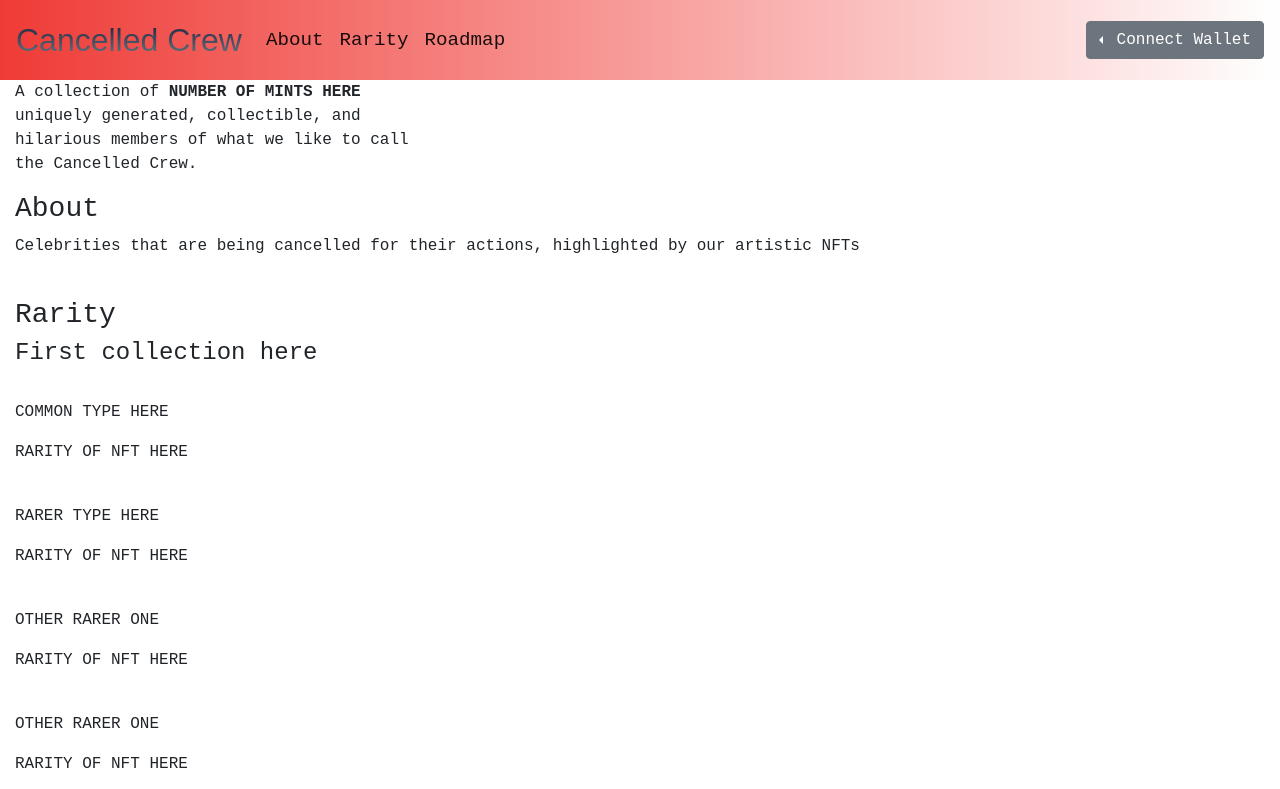
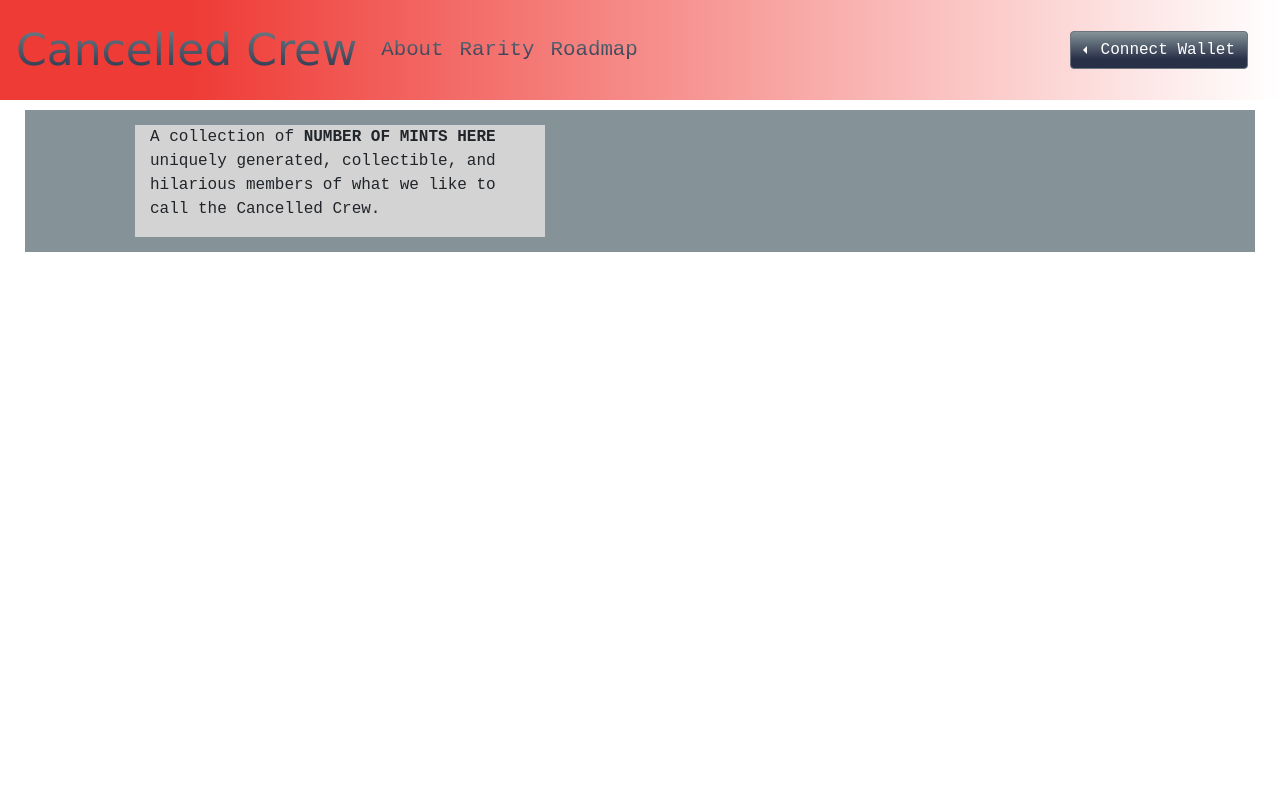
Before and after one commit to daviewave/Solana-NFT-mint, a plain HTML site: page index.html in a window 1280 px wide. Shown: the top 789 px of the page. Drawn offline with nearby package versions, Linux system fonts and the light colour scheme; files that its build step writes are made by us from their sources.

Commit message:
Everything updated together, navbar styled

```diff
--- a/assets/css/style.css
+++ b/assets/css/style.css
@@ -6,16 +6,48 @@
 	scroll-behavior: smooth;
 }
 
+#home-container {
+  display: flex;
+  justify-content: center;
+  align-items: center;
+  background-color: #859398;
+  margin: 10px 10px 10px 10px;
+}
+
+#home-page-left-column {
+  background-color: lightgrey;
+  margin-left: 15px;
+  margin-top: 15px;
+  margin-bottom: 15px;
+}
+
+/* Sets the default visibilt for all non-home page containers */
+#about-container {
+  visibility: hidden;
+}
+
+#rarity-container {
+  visibility: hidden;
+}
+
+#roadmap-container {
+  visibility: hidden;
+}
+
+#faq-container {
+  visibility: hidden;
+}
+
 body {
 	background-color: #fff;
 }
 
 .navbar {
 	background: #EF3B36;  /* fallback for old browsers */
-	background: -webkit-linear-gradient(to left, #FFFFFF, #EF3B36);  /* Chrome 10-25, Safari 5.1-6 */
-	background: linear-gradient(to left, #FFFFFF, #EF3B36); /* W3C, IE 10+/ Edge, Firefox 16+, Chrome 26+, Opera 12+, Safari 7+ */
+	background: -webkit-linear-gradient(to left, #FFFFFF, #EF3B36 85%);  /* Chrome 10-25, Safari 5.1-6 */
+	background: linear-gradient(to left, #FFFFFF, #EF3B36 85%); /* W3C, IE 10+/ Edge, Firefox 16+, Chrome 26+, Opera 12+, Safari 7+ */
 
-	height: 80px;
+	height: 100px;
 	display: flex;
 	justify-content: center;
 	align-items: center;
@@ -33,9 +65,9 @@ body {
 }
 
 #navbar-logo {
-	font-family: 'proxima-nova', sans-serif;
+	font-family: 'Verdana', sans-serif;
 	background-color: #283048;
-	background-image: linear-gradient(to bottom, #283048 30%, #859398 100%);
+	background-image: linear-gradient(to top, #283048 15%, #859398 100%);
 	background-size: 100%;
 	-webkit-background-clip: text;
 	-moz-background-clip: text;
@@ -45,5 +77,52 @@ body {
 	align-items: center;
 	cursor: pointer;
 	text-decoration: none;
-	font-size: 2rem;
+	font-size: 2.75rem;
 }
+
+.nav-item a {
+	background-color: #283048;
+	background-image: linear-gradient(to top, #283048 25%, #859398 100%);
+	background-size: 100%;
+	-webkit-background-clip: text;
+	-moz-background-clip: text;
+	-webkit-text-fill-color: transparent;
+	-moz-text-fill-color: transparent;
+	display: flex;
+	align-items: center;
+	cursor: pointer;
+	text-decoration: none;
+	font-size: 1.3rem;
+}
+
+.btn-group {
+	display: flex;
+	justify-content: center;
+	align-items: center;
+	padding: 0 1rem;
+}
+
+.btn {
+	background-color: #283048;
+	background-image: linear-gradient(to top, #283048 25%, #859398 100%);
+	background-size: 100%;
+}
+
+.dropdown-menu {
+	text-align: center;
+	background-color: #283048;
+	background-image: linear-gradient(to top, #283048 25%, #859398 100%);
+	background-size: 100%;
+}
+
+.dropdown-menu #phantom-wallet {
+	width: 100%;
+}
+
+.dropdown-menu #wallet-2 {
+	width: 100%;
+}
+
+.dropdown-menu #wallet-3 {
+	width: 100%;
+}
```
